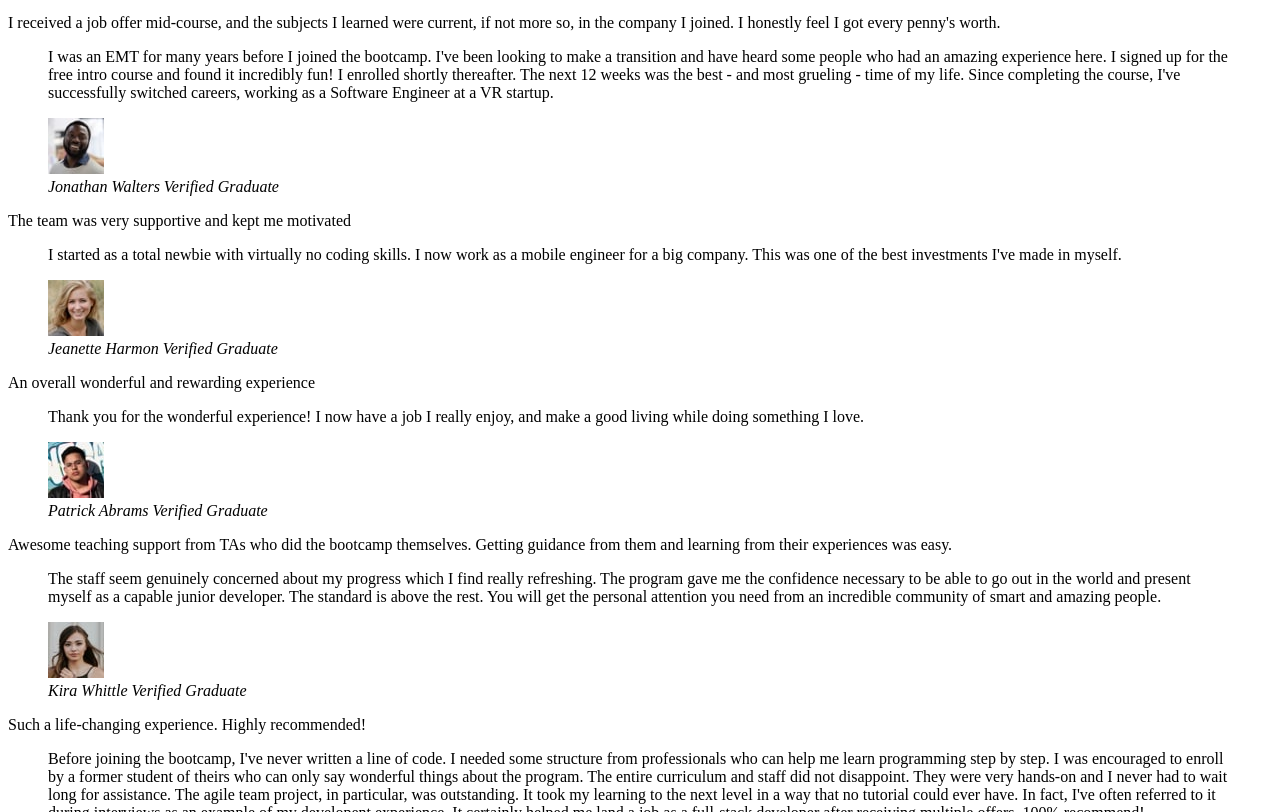
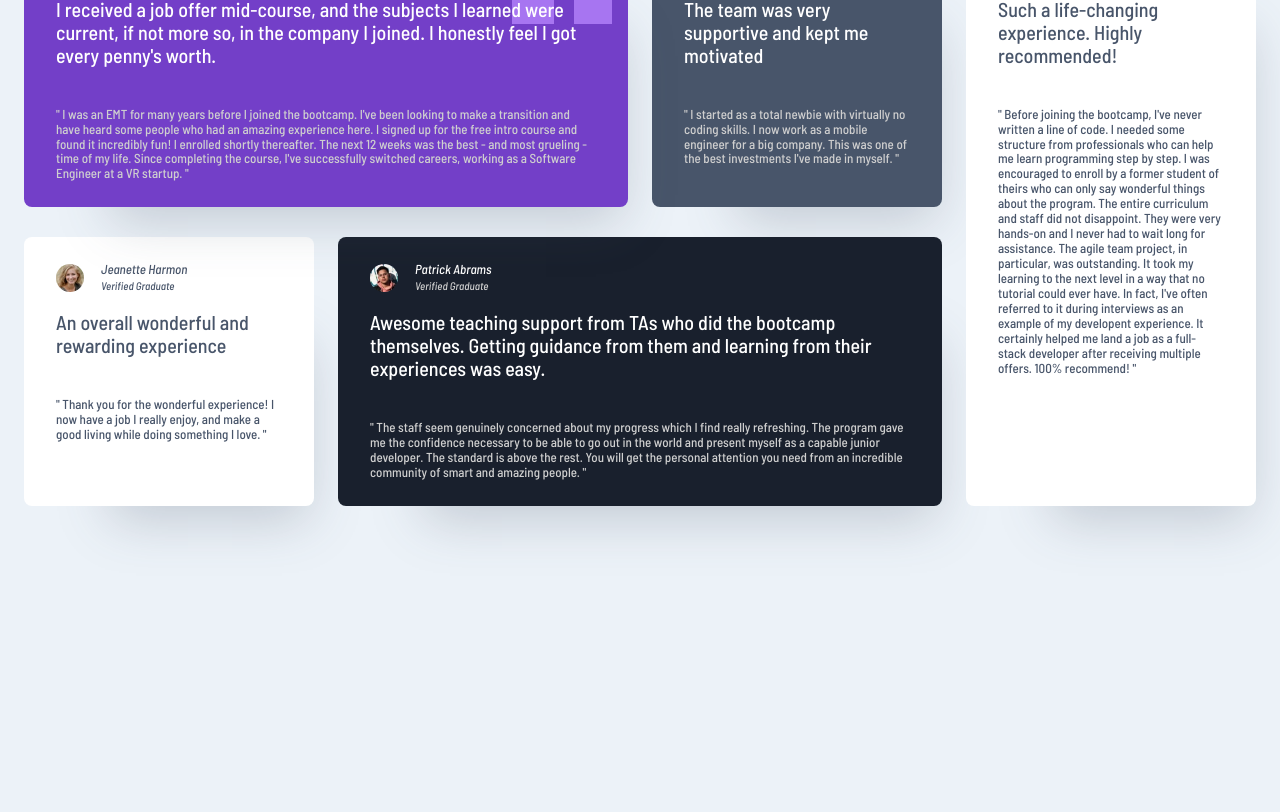
Before and after one commit to Fixito/fem-testimonials-grid-section, a plain HTML site: page index.html in a window 1280 px wide. Shown: the part 147-959 px from the top of the page. After the commit the page ends 800 px from the top, so only its background shows below. Drawn offline with Linux system fonts and the light colour scheme.

Commit message:
chore: Add initial styles for testimonials section

```diff
--- a/index.html
+++ b/index.html
@@ -12,34 +12,47 @@
       sizes="32x32"
       href="./images/favicon-32x32.png"
     />
+    <title>Frontend Mentor | Testimonials grid section</title>
+    <link rel="stylesheet" href="./styles/normalize.css" />
+    <link rel="stylesheet" href="./styles/style.css" />
   </head>
   <body>
     <main>
       <!-- Testimonials Section -->
-      <section aria-labelledby="testimonials-title">
-        <h1 id="testimonials-title" class="sr-only">Testimonials</h1>
+      <section
+        class="testimonials"
+        aria-labelledby="testimonials-title"
+      >
+        <h1
+          id="testimonials-title"
+          class="testimonials__title sr-only"
+        >
+          Testimonials
+        </h1>
+
         <!-- article -->
-        <article>
-          <header>
-            <figure>
+        <article class="testimonials__card">
+          <header class="card__header">
+            <figure class="card__figure">
               <img
                 src="./images/image-daniel.jpg"
-                alt="Photo of Daniel CLifford"
+                alt="Photo of Daniel Clifford"
+                class="card__img img"
               />
-              <figcaption>
-                <address>
-                  <span>Daniel Clifford</span>
-                  <span>Verified Graduate</span>
+              <figcaption class="card__figcaption">
+                <address class="card__address">
+                  <p class="card__name">Daniel Clifford</p>
+                  <p class="card__status">Verified Graduate</p>
                 </address>
               </figcaption>
             </figure>
           </header>
-          <p>
+          <p class="card__summary">
             I received a job offer mid-course, and the subjects I
             learned were current, if not more so, in the company I
             joined. I honestly feel I got every penny's worth.
           </p>
-          <blockquote>
+          <blockquote class="card__quote">
             <p>
               I was an EMT for many years before I joined the
               bootcamp. I've been looking to make a transition and
@@ -54,23 +67,27 @@
           </blockquote>
         </article>
         <!-- end of article -->
-        <article>
-          <header>
-            <figure>
+
+        <article class="testimonials__card">
+          <header class="card__header">
+            <figure class="card__figure">
               <img
                 src="./images/image-jonathan.jpg"
                 alt="Photo of Jonathan Walters"
+                class="card__img img"
               />
-              <figcaption>
-                <address>
-                  <span>Jonathan Walters</span>
-                  <span>Verified Graduate</span>
+              <figcaption class="card__figcaption">
+                <address class="card__address">
+                  <p class="card__name">Jonathan Walters</p>
+                  <p class="card__status">Verified Graduate</p>
                 </address>
               </figcaption>
             </figure>
           </header>
-          <p>The team was very supportive and kept me motivated</p>
-          <blockquote>
+          <p class="card__summary">
+            The team was very supportive and kept me motivated
+          </p>
+          <blockquote class="card__quote">
             <p>
               I started as a total newbie with virtually no coding
               skills. I now work as a mobile engineer for a big
@@ -79,23 +96,27 @@
             </p>
           </blockquote>
         </article>
-        <article>
-          <header>
-            <figure>
+
+        <article class="testimonials__card">
+          <header class="card__header">
+            <figure class="card__figure">
               <img
                 src="./images/image-jeanette.jpg"
                 alt="Photo of Jeanette Harmon"
+                class="card__img img"
               />
-              <figcaption>
-                <address>
-                  <span>Jeanette Harmon</span>
-                  <span>Verified Graduate</span>
+              <figcaption class="card__figcaption">
+                <address class="card__address">
+                  <p class="card__name">Jeanette Harmon</p>
+                  <p class="card__status">Verified Graduate</p>
                 </address>
               </figcaption>
             </figure>
           </header>
-          <p>An overall wonderful and rewarding experience</p>
-          <blockquote>
+          <p class="card__summary">
+            An overall wonderful and rewarding experience
+          </p>
+          <blockquote class="card__quote">
             <p>
               Thank you for the wonderful experience! I now have a job
               I really enjoy, and make a good living while doing
@@ -104,27 +125,29 @@
           </blockquote>
         </article>
         <!-- end of article -->
-        <article>
-          <header>
-            <figure>
+
+        <article class="testimonials__card">
+          <header class="card__header">
+            <figure class="card__figure">
               <img
                 src="./images/image-patrick.jpg"
                 alt="Photo of Patrick Abrams"
+                class="card__img img"
               />
-              <figcaption>
-                <address>
-                  <span>Patrick Abrams</span>
-                  <span>Verified Graduate</span>
+              <figcaption class="card__figcaption">
+                <address class="card__address">
+                  <p class="card__name">Patrick Abrams</p>
+                  <p class="card__status">Verified Graduate</p>
                 </address>
               </figcaption>
             </figure>
           </header>
-          <p>
+          <p class="card__summary">
             Awesome teaching support from TAs who did the bootcamp
             themselves. Getting guidance from them and learning from
             their experiences was easy.
           </p>
-          <blockquote>
+          <blockquote class="card__quote">
             <p>
               The staff seem genuinely concerned about my progress
               which I find really refreshing. The program gave me the
@@ -137,23 +160,27 @@
           </blockquote>
         </article>
         <!-- end of article -->
-        <article>
-          <header>
-            <figure>
+
+        <article class="testimonials__card">
+          <header class="card__header">
+            <figure class="card__figure">
               <img
                 src="./images/image-kira.jpg"
                 alt="Photo of Kira Whittle"
+                class="card__img img"
               />
-              <figcaption>
-                <address>
-                  <span>Kira Whittle</span>
-                  <span>Verified Graduate</span>
+              <figcaption class="card__figcaption">
+                <address class="card__address">
+                  <p class="card__name">Kira Whittle</p>
+                  <p class="card__status">Verified Graduate</p>
                 </address>
               </figcaption>
             </figure>
           </header>
-          <p>Such a life-changing experience. Highly recommended!</p>
-          <blockquote>
+          <p class="card__summary">
+            Such a life-changing experience. Highly recommended!
+          </p>
+          <blockquote class="card__quote">
             <p>
               Before joining the bootcamp, I've never written a line
               of code. I needed some structure from professionals who
--- /dev/null
+++ b/styles/style.css
@@ -0,0 +1,193 @@
+@import url('https://fonts.googleapis.com/css2?family=Barlow+Semi+Condensed:ital,wght@0,100;0,200;0,300;0,400;0,500;0,600;0,700;0,800;0,900;1,100;1,200;1,300;1,400;1,500;1,600;1,700;1,800;1,900&display=swap');
+
+:root {
+  /* colors */
+  --primary-light: #a775f1;
+  --primary: #733fc8;
+
+  /* neutral */
+  --neutral-1: #ecf2f8;
+  --neutral-2: #cfcfcf;
+  --neutral-3: #48556a;
+  --neutral-4: #19202d;
+
+  /* rest of colors */
+  --white: #fff;
+
+  /* typography */
+  --ff-body: 'Barlow Semi Condensed', sans-serif;
+  --fs-100: 0.6875rem;
+  --fs-200: 0.8125rem;
+  --fs-400: 1rem;
+  --fs-500: 1.25rem;
+
+  --fw-medium: 500;
+  --fw-semibold: 600;
+
+  /* rest of vars */
+  --rounded-lg: 0.5rem;
+  --shadow-1: 0 -313px 252px 0 rgba(255 255 255 / 50%);
+  --shadow-2: 40px 60px 50px -47px rgba(72 85 106 / 25.74%);
+}
+
+* {
+  margin: 0;
+  padding: 0;
+  box-sizing: border-box;
+}
+
+body {
+  font-family: var(--ff-body);
+  font-weight: var(--fw-medium);
+  color: var(--white);
+  background-color: var(--neutral-1);
+  padding: 4.4375rem 1.5rem;
+}
+
+h1,
+h2,
+h3 {
+  text-wrap: balance;
+  margin: 0;
+}
+
+p {
+  text-wrap: pretty;
+}
+.img {
+  display: block;
+  max-width: 100%;
+  object-fit: cover;
+}
+
+.sr-only {
+  position: absolute;
+  width: 1px;
+  height: 1px;
+  padding: 0;
+  margin: -1px;
+  overflow: hidden;
+  clip: rect(0, 0, 0, 0);
+  white-space: nowrap;
+  border-width: 0;
+}
+
+.testimonials {
+  display: grid;
+  gap: 1.5rem;
+}
+
+.testimonials__card {
+  background-color: var(--primary);
+  padding: 1.625rem 2rem;
+  border-radius: var(--rounded-lg);
+  box-shadow: var(--shadow-2);
+}
+
+.card__figure {
+  display: flex;
+  align-items: center;
+  gap: 1.0625rem;
+}
+
+.card__img {
+  border-radius: 50%;
+  width: 1.75rem;
+}
+
+.card__name {
+  font-size: var(--fs-200);
+  line-height: 1;
+}
+
+.card__status {
+  font-size: var(--fs-100);
+  color: var(--neutral-2);
+  margin-block-start: 0.25rem;
+}
+
+.card__summary {
+  font-size: var(--fs-500);
+  margin-block-start: 1.125rem;
+}
+
+.card__quote {
+  font-size: var(--fs-200);
+  color: var(--neutral-2);
+  margin-block-start: 2.5rem;
+}
+
+.card__quote p::before,
+.card__quote p::after {
+  content: '"';
+}
+
+.testimonials__card:nth-of-type(1) {
+  background-color: var(--primary);
+  position: relative;
+}
+
+.testimonials__card:nth-of-type(1) * {
+  position: relative;
+  z-index: 1;
+}
+
+.testimonials__card:nth-of-type(1)::before {
+  content: '';
+  display: block;
+  background: url('../images/bg-pattern-quotation.svg') no-repeat;
+  width: 100px;
+  height: 100px;
+  position: absolute;
+  top: 0;
+  right: 1rem;
+  z-index: 0;
+}
+
+.testimonials__card:nth-of-type(2) {
+  background-color: var(--neutral-3);
+}
+
+.testimonials__card:nth-of-type(3),
+.testimonials__card:nth-of-type(5) {
+  background-color: var(--white);
+}
+
+.testimonials__card:nth-of-type(3) p,
+.testimonials__card:nth-of-type(5) p {
+  color: var(--neutral-3);
+}
+
+.testimonials__card:nth-of-type(4) {
+  background-color: var(--neutral-4);
+}
+
+@media screen and (min-width: 1024px) {
+  .testimonials {
+    grid-template-columns: repeat(4, 1fr);
+    gap: 1.875rem 1.5rem;
+    grid-template-areas:
+      'a a b e'
+      'c d d e';
+  }
+
+  .testimonials__card:nth-of-type(1) {
+    grid-area: a;
+  }
+
+  .testimonials__card:nth-of-type(2) {
+    grid-area: b;
+  }
+
+  .testimonials__card:nth-of-type(3) {
+    grid-area: c;
+  }
+
+  .testimonials__card:nth-of-type(4) {
+    grid-area: d;
+  }
+
+  .testimonials__card:nth-of-type(5) {
+    grid-area: e;
+  }
+}
```
Also changed, not shown: screenshot.png (added), styles/normalize.css (added), 2 other files.
